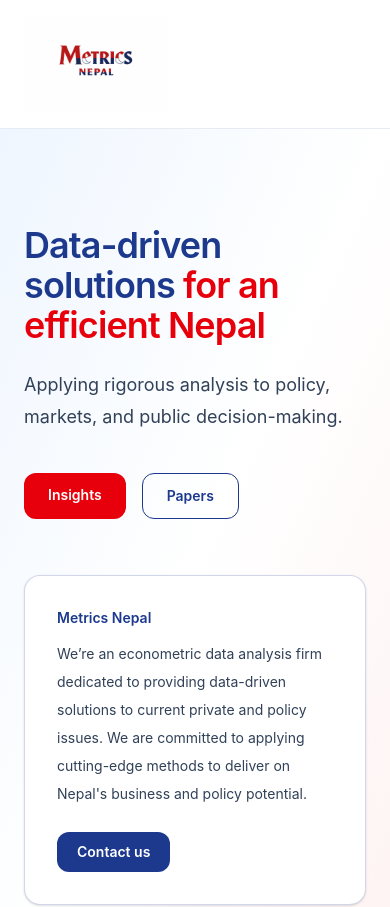
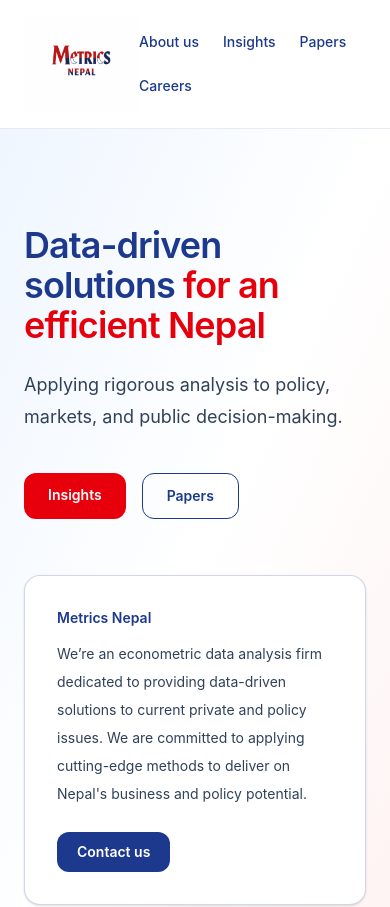
Before and after one commit to sgaut002/metrics-nepal-site, a React (Vite) app: page / in a window 390 px wide. Shown: the top 907 px of the page. Built offline with nearby package versions, Linux system fonts and the light colour scheme.

Commit message:
Show top nav on mobile

```diff
--- a/src/App.jsx
+++ b/src/App.jsx
@@ -16,7 +16,7 @@
             <img src="/logo.png" alt="Metrics Nepal" className="h-24 w-auto" />
           </div>
 
-          <nav className="hidden items-center gap-10 md:flex">
+          <nav className="flex flex-wrap items-center gap-6 text-xs sm:text-sm">
             {navItems.map((item) => (
               <a
                 key={item.label}
```
